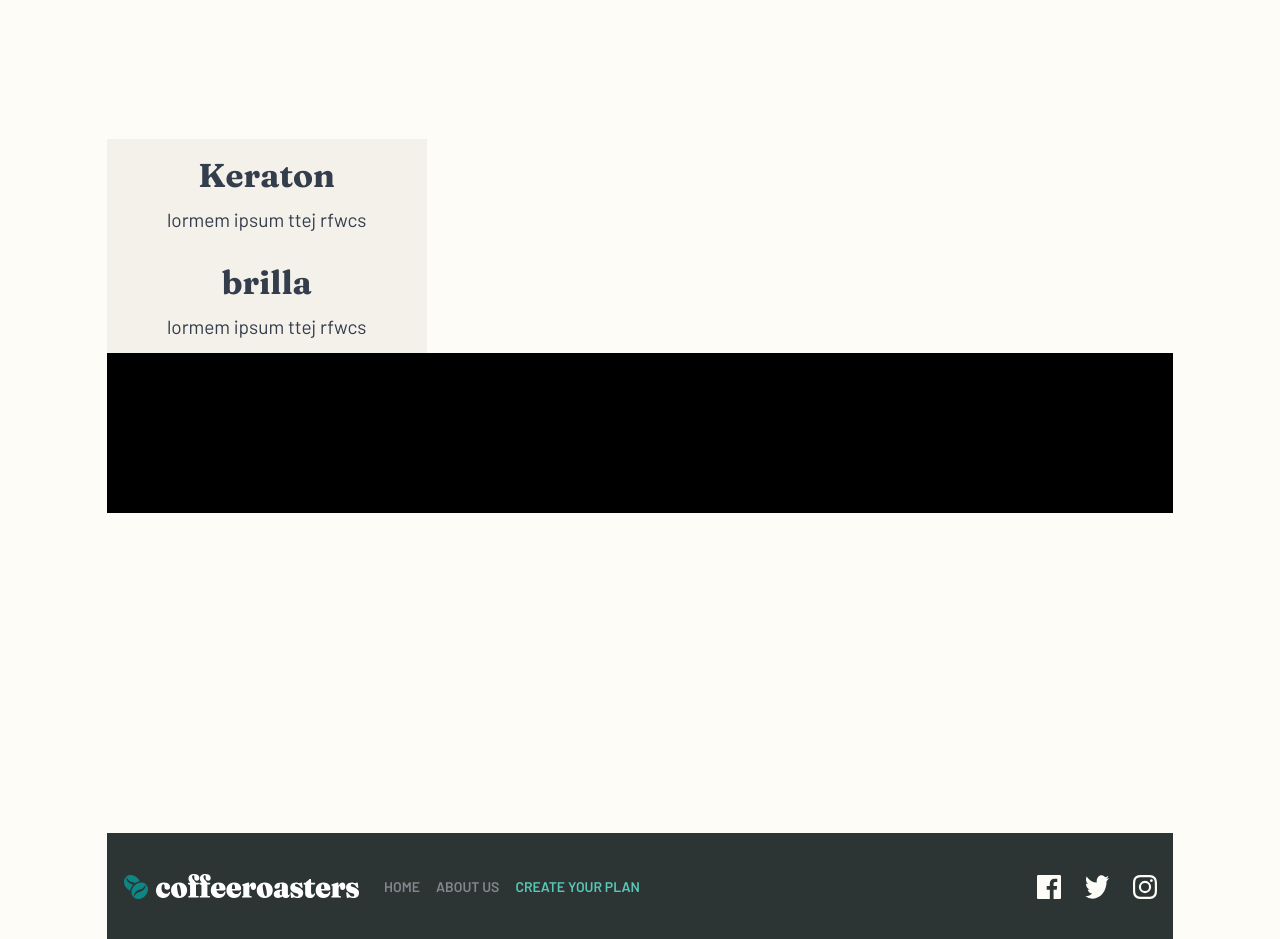
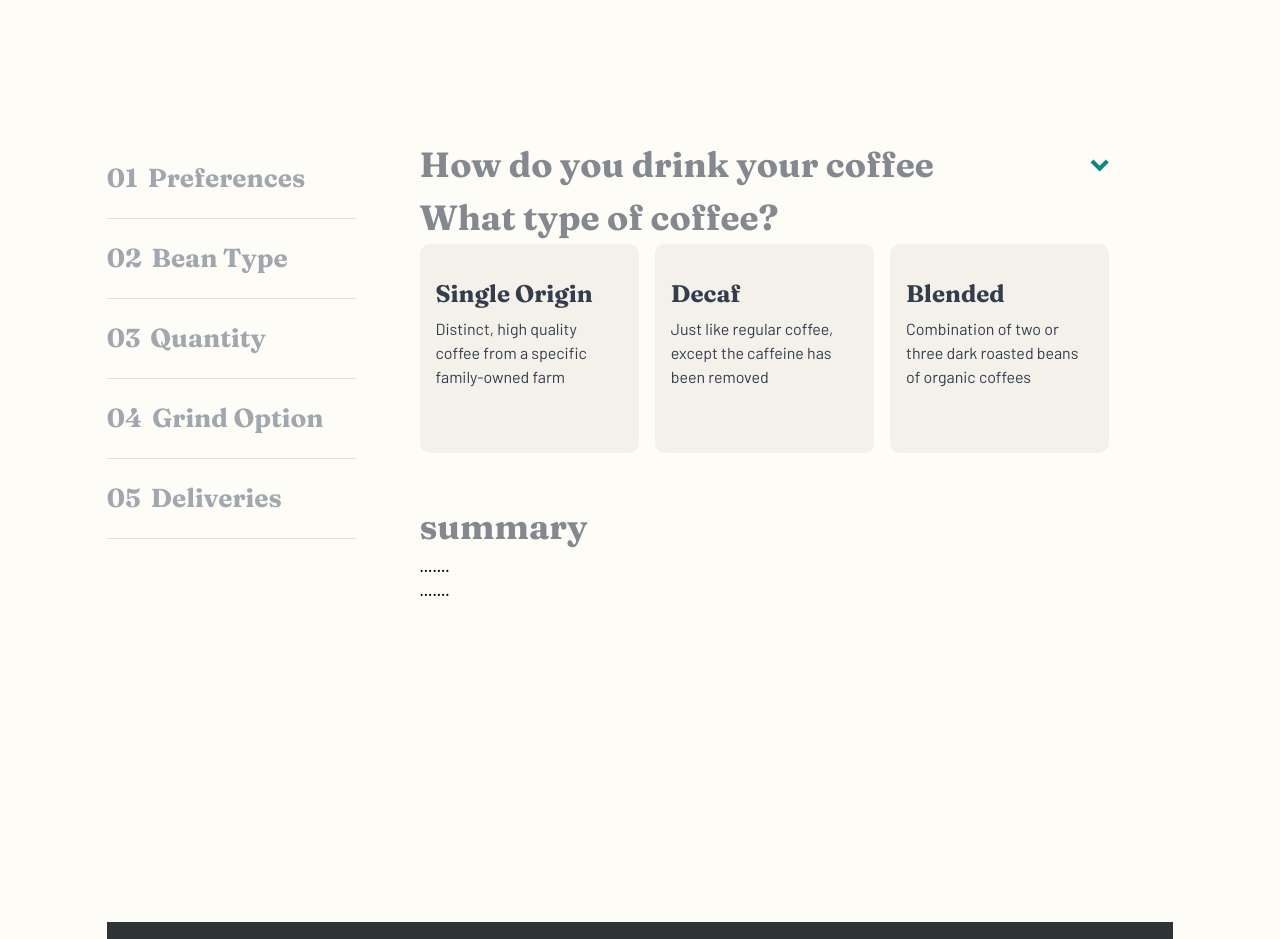
Before and after one commit to keys78/coffee-roaster-ecommerce, a React (Create React App) app: page /createyourplan in a window 1280 px wide. Shown: the part 1640-2579 px from the top of the page. Built offline with nearby package versions, Linux system fonts and the light colour scheme.

Commit message:
order page functionality

```diff
--- a/src/components/MyOrder.js
+++ b/src/components/MyOrder.js
@@ -1,23 +1,79 @@
-import OrderCard from "./OrderCard"
+import { data, labels, questions } from "./data";
+import { useState } from "react";
+
+const MyOrder = () => {
+    const [preference, SetPreference] = useState('.......')
+    const [beanType, SetBeanType] = useState('.......')
+    const [isOpen, setIsOpen] = useState(false)
+    const [rotate, setRotate] = useState(false)
+    // const [activeCard, SetActiveCard] = useState(null)
+
+    const handleClick = value => {
+        SetPreference(value)
+    }
+    const handleClickType = value => {
+        SetBeanType(value)
+    }
+
+    const toggleChevron = () => {
+        setIsOpen(!isOpen)
+        setRotate(!rotate)
+    }
+
+    return (
+        <section>
+            <div className="order-container">
+
+                <div className="card-options">
+                    {labels.map((label) => (
+                        <div key={label.tag} onClick={ toggleChevron }>
+                            <span className="number">{label.tag}</span>
+                            <span className="title">{label.name}</span>
+                        </div>
+                    ))}
+                </div>
+
+                <div className="card-container">
+                    <div className="flex justify-between items-center">
+                        <h1>{questions.question1}</h1>
+                        <img className={rotate ? 'yes' : 'no'} onClick={ toggleChevron } src='./assets/svgs/icon-arrow.svg' />
+                    </div>
+                   {isOpen && <div className="card-holder">
+                        {data.map((preference) => (
+                            (preference.category === 'preference' &&
+                                <div key={preference.name} className="order-card" onClick={() => handleClick(preference.name)}>
+                                    <h2>{preference.name}</h2>
+                                    <p>{preference.desc}</p>
+                                </div>)
+                        ))}
+                    </div> }
+
+                    <h1>{questions.question2}</h1>
+                    <div className="card-holder">
+                        {data.map((beanType) => (
+                            (beanType.category === 'bean-type' &&
+                                <div key={beanType.name} className="order-card" onClick={() => handleClickType(beanType.name)}>
+                                    <h2>{beanType.name}</h2>
+                                    <p>{beanType.desc}</p>
+                                </div>)
+                        ))}
+                    </div>
 
 
-const MyOrder = ({ heado }) => {
-    return (
-        <div>
-            <OrderCard
-            head_text={'Keraton'}
-            text={'lormem ipsum ttej rfwcs '}
-            />
-            <OrderCard
-            head_text={'brilla'}
-            text={'lormem ipsum ttej rfwcs '}
-            />
 
-            <div className="summary">
-                { heado }
+
+                    <div >
+                        <h1>summary</h1>
+                        <p>{preference}</p>
+                        <p>{beanType}</p>
+                    </div>
+                </div>
+
             </div>
-        </div>
-     );
+        </section>
+
+
+    );
 }
 
 export default MyOrder;
--- a/src/components/OrderCard.js
+++ b/src/components/OrderCard.js
@@ -1,24 +1,25 @@
 import PropTypes from 'prop-types'
 import { useState } from 'react'
-// import MyOrder from './MyOrder'
+// import { preferences } from './data'
 
-const OrderCard = ({ color, head_text, text }) => {
+
+const OrderCard = ({ color}) => {
     const [card, setCard] = useState('')
 
-    const handleClick = () => {
-        setCard(head_text)
+    const handleClick = value => {
+        setCard(value)
     }
 
 
-    return <div
-        onClick={() => handleClick()}
-        style={{ backgroundColor: color }} className="order-card">
-        <h1>{head_text}</h1>
-        <p>{text}</p>
+    return (
+        <div
+            onClick={() => handleClick('yes')}
+            style={{ backgroundColor: color }} className="order-card">
+            <h1>{preferences.name}</h1>
+            <p>{preferences.desc}</p>
 
-        {/* <MyOrder heado={card}/> */}
-    </div>
-
+        </div>
+    );
 }
 
 OrderCard.propTypes = {
--- /dev/null
+++ b/src/components/data.js
@@ -0,0 +1,126 @@
+export const data = [
+    {
+        category:'preference',
+        name:'Capsule',
+        desc:'Compatible with Nespresso systems and similar brewers',
+
+    },
+    {
+        category:'preference',
+        name:'Filter',
+        desc:'For pour over or drip methods like Aeropress, Chemex, and V60'
+
+    },
+    {
+        category:'preference',
+        name:'Expresso',
+        desc:'Dense and finely ground beans for an intense, flavorful experience'
+
+    },
+    {
+        category:'bean-type',
+        name:'Single Origin',
+        desc:'Distinct, high quality coffee from a specific family-owned farm'
+
+    },
+    {
+        category:'bean-type',
+        name:'Decaf',
+        desc:'Just like regular coffee, except the caffeine has been removed'
+
+    },
+    {
+        category:'bean-type',
+        name:'Blended',
+        desc:'Combination of two or three dark roasted beans of organic coffees'
+
+    },
+    {
+        category:'quantity',
+        name:'250g',
+        desc:'Perfect for the solo drinker. Yields about 12 delicious cups.'
+
+    },
+    {
+        category:'quantity',
+        name:'500g',
+        desc:'Perfect option for a couple. Yields about 40 delectable cups.'
+
+    },
+    {
+        category:'quantity',
+        name:'1000g',
+        desc:'Perfect for offices and events. Yields about 90 delightful cups.'
+
+    },
+    {
+        category:'grind-option',
+        name:'Wholebean',
+        desc:'Best choice if you cherish the full sensory experience'
+
+    },
+    {
+        category:'Filter',
+        name:'Wholebean',
+        desc:'For drip or pour-over coffee methods such as V60 or Aeropress'
+
+    },
+    {
+        category:'grind-option',
+        name:'Cafetiére',
+        desc:'Course ground beans specially suited for french press coffee'
+
+    },
+    {
+        category:'deliveries',
+        name:'Every week',
+        frequency: 'weekly',
+        desc:'per shipment. Includes free first-class shipping.'
+
+    },
+    {
+        category:'deliveries',
+        name:'Every 2 weeks',
+        frequency: 'biweekly',
+        desc:'per shipment. Includes free priority shipping.'
+
+    },
+    {
+        category:'deliveries',
+        name:'Every month',
+        frequency: 'monthly',
+        desc:'per shipment. Includes free priority shipping..'
+
+    },
+]
+
+export const questions = {
+        question1:'How do you drink your coffee',
+        question2:'What type of coffee?',
+        question3:'How much would you like?',
+        question4:'Want us to grind them?',
+        question5:'How often should we deliver?',
+}
+
+export const labels = [
+        {
+            tag:'01',
+            name:'Preferences',
+        },
+        {
+            tag:'02',
+            name:'Bean Type',
+        },
+        {
+            tag:'03',
+            name:'Quantity',
+        },
+        {
+            tag:'04',
+            name:'Grind Option',
+        },
+        {
+            tag:'05',
+            name:'Deliveries',
+        },
+]
--- a/src/index.css
+++ b/src/index.css
@@ -310,27 +310,88 @@ footer{
 }
 
 /* ORDER CARD */
+.order-container{
+  display: grid;
+  grid-template-columns: 0.7fr 2.3fr;
+}
+.card-options div{
+  padding:20px 0;
+  border-bottom: 1px solid #4755682a;
+  cursor: pointer;
+}
+.card-options div .title{
+  font-size:26px;
+  font-family: 'Fraunces', serif;
+  color:#475568;
+  font-weight: 700;
+  opacity: 0.5;
+  transition: 0.3s;
+}
+
+.card-options div .number{
+  font-size:26px;
+  font-family: 'Fraunces', serif;
+  color:#475568;
+  font-weight: 700;
+  margin-right: 10px;
+  opacity: 0.5;
+  transition: 0.3s;
+}
+
+.card-options div:hover .number{
+  color:#0E8684;
+  opacity: 1;
+  transition: 0.3s;
+}
+.card-options div:hover .title{
+ opacity: 1;
+ transition: 0.3s;
+}
+
+.card-container{
+  padding:0 4rem
+}
+
+.card-container h1{
+  font-size:35px;
+  font-family: 'Fraunces', serif;
+  color:#848990;
+  font-weight: 700;
+}
+
+.card-holder{
+  display: grid;
+  grid-template-columns: repeat(3, 1fr);
+  grid-gap: 1rem;
+  margin-bottom: 3rem;
+}
 .order-card {
-  text-align: center;
-  padding: 12px;
+  padding:2rem 1rem 4rem 1rem;
   background: #f4f1eb;
-  width: 30%;
+  width: 100%;
+  transition: 0.3s;
+  border-radius: 10px;
 }
 
 .order-card:hover {
   cursor: pointer;
   background:rgb(241, 216, 184);
+  transition: 0.3s;
 }
 
-.order-card h1{
-  font-size:33px;
+.order-card:focus{
+  background-color:#0E8684;
+}
+
+.order-card h2{
+  font-size:24px;
   font-family: 'Fraunces', serif;
   color:#333D4B;
   font-weight: 700;
   margin-bottom: 5px;
 }
 .order-card p{
-  font-size: 19px;
+  font-size: 16px;
   font-family: 'Barlow', sans-serif;
   color:#333D4B;
 }
@@ -340,6 +401,11 @@ footer{
   color: #fff;
   width: 100%;
   height: 20vh;
+}
+
+.newBg{
+  background: red;
+  padding:5rem;
 }
 
 
@@ -384,6 +450,31 @@ footer{
     margin-bottom: 0px;
   }
 }
+
+.yes{
+  transform:rotate(180deg);
+  transition: all .5s linear;
+  cursor: pointer;
+}
+
+.no{
+  transform:rotate(0deg);
+  transition: all .5s linear;
+  cursor: pointer;
+}
+
+
+
+
+
+
+
+
+
+
+
+
+
 @media screen and (max-width: 1024px) {
   .commitment h1{
     font-size: 35px;
```
